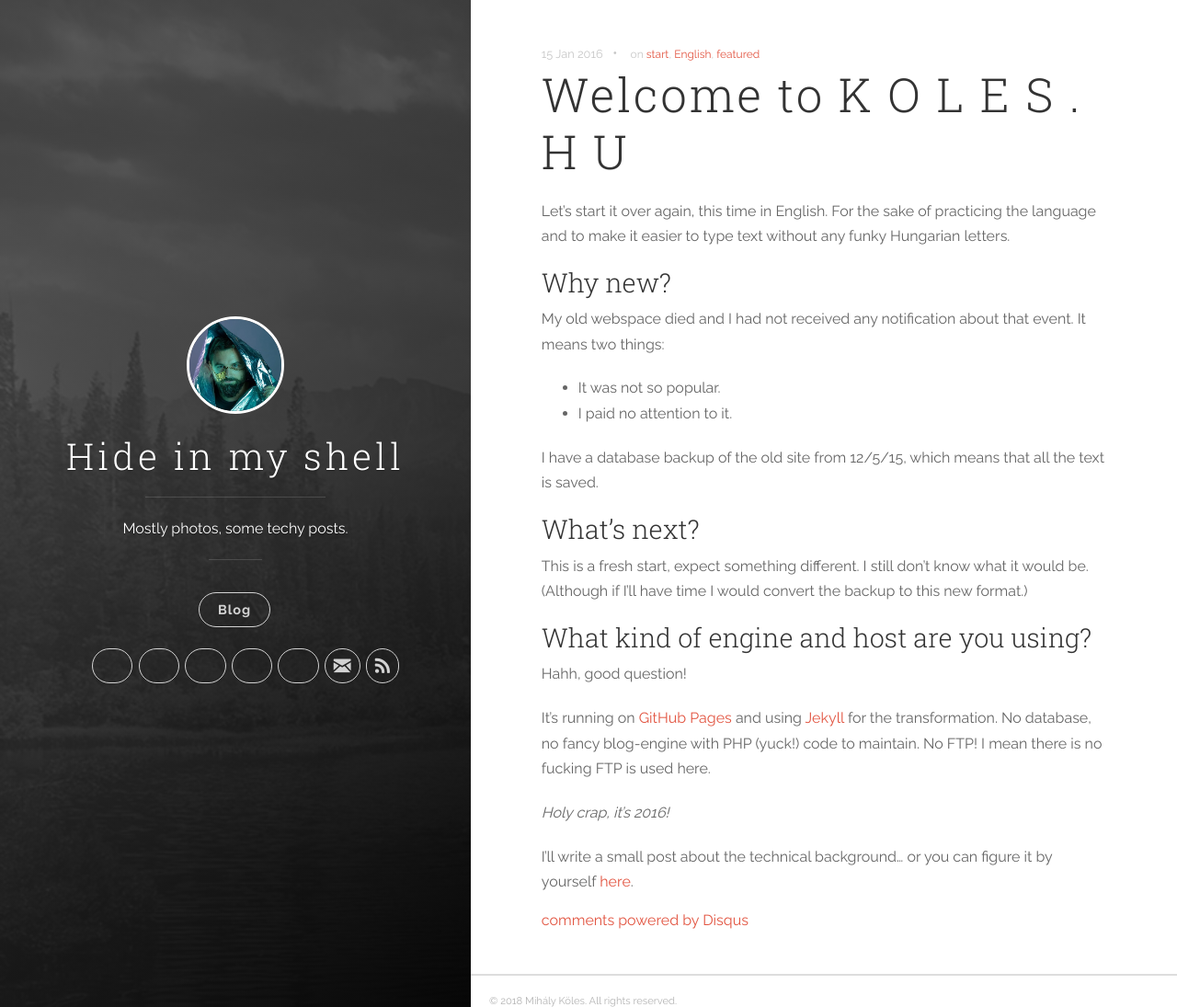
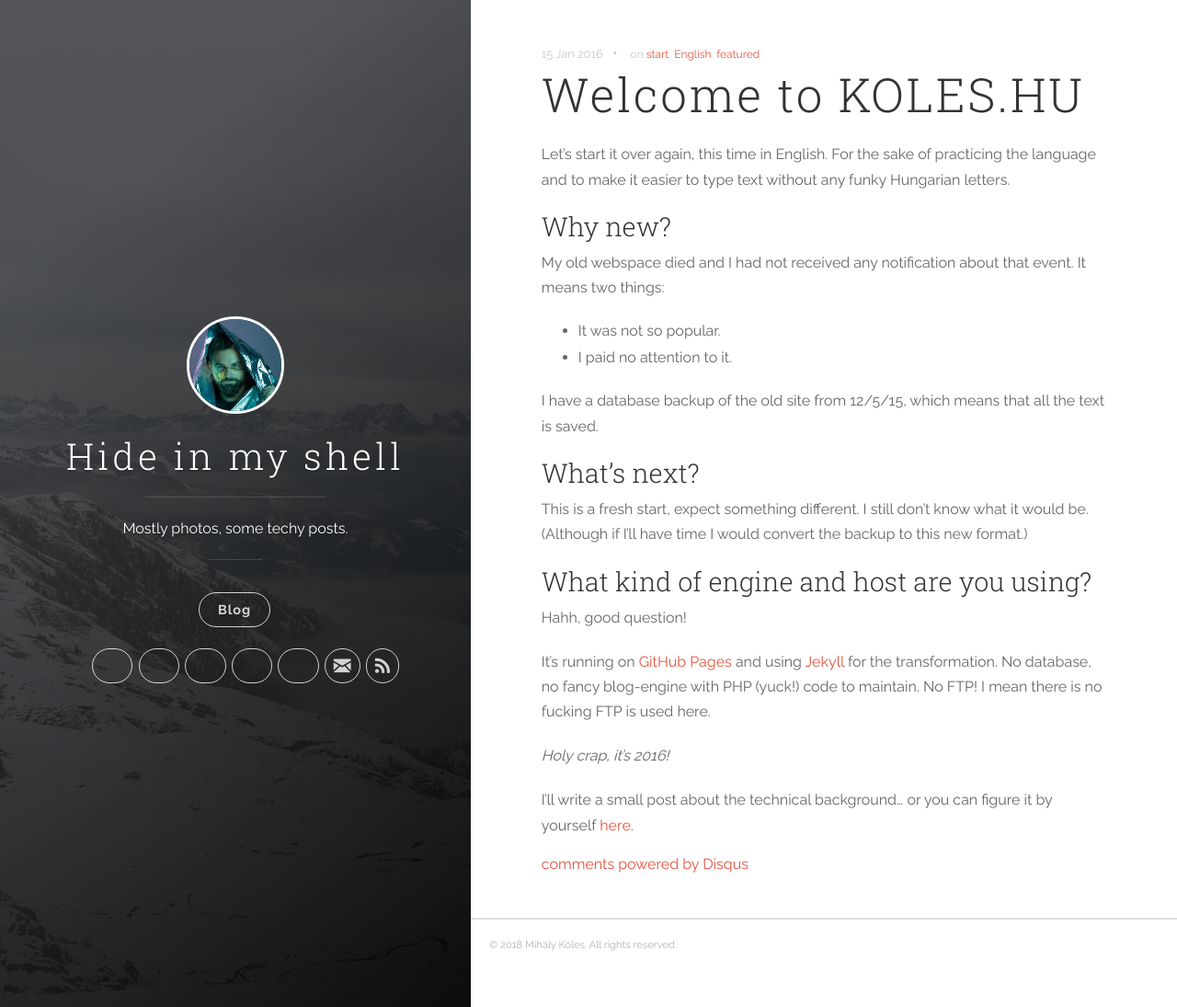
Before and after one commit to nyuwec/nyuwec.github.io, a Jekyll site: the page built from _posts/2016-01-15-welcome-to-koles-hu.markdown, in a window 1280 px wide and 1095 px high. Shown: the whole window at 92% size. Built offline with Jekyll 4.4.1, drawn with Linux system fonts in a browser that asks for light colours; nearby versions of some CDN libraries; our own code applies the rules of GitHub Pages for plain Markdown files; comment, search, counter and statistics services are not loaded.

Commit message:
change bg

```diff
--- a/_posts/2016-01-15-welcome-to-koles-hu.markdown
+++ b/_posts/2016-01-15-welcome-to-koles-hu.markdown
@@ -1,5 +1,5 @@
 ---
-title:  "Welcome to K O L E S . H U"
+title:  "Welcome to KOLES.HU"
 date:   2016-01-15 23:19:31
 tags: [start,English,featured]
 # image: /assets/article_images/2016-01-15-welcome-to-koles-hu/header.jpg
```
Also changed, not shown: images/cover.jpg.
